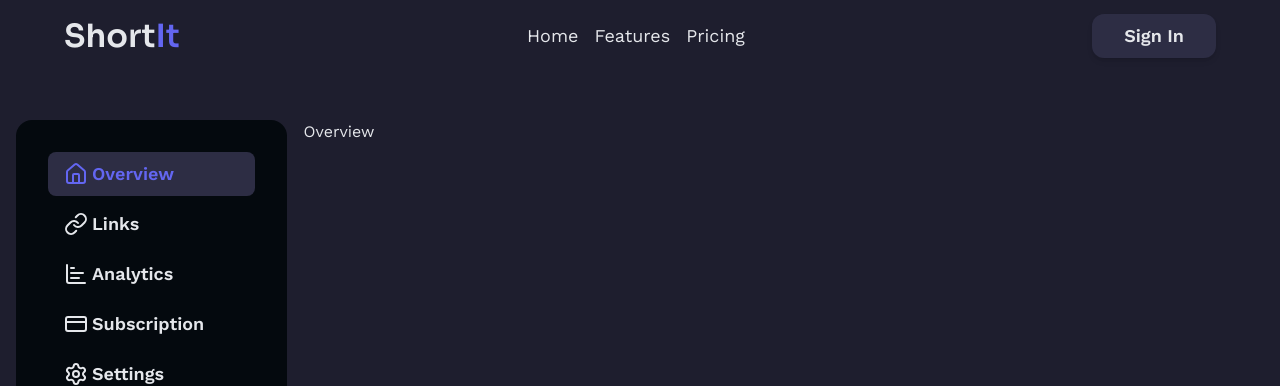
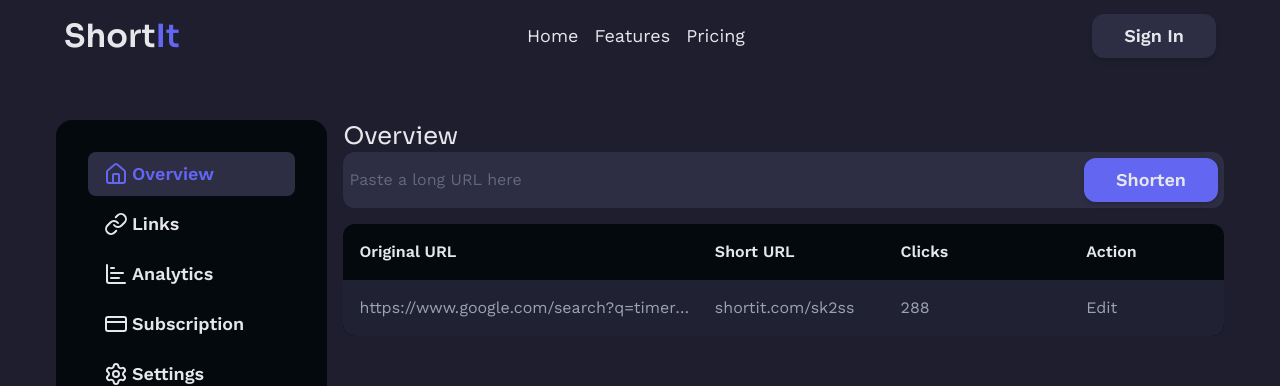
Before and after one commit to kosmiadis/ShortIt-Frontend, a React (Vite) app: page /dashboard in a window 1280 px wide. Shown: the top 386 px of the page. Built offline with nearby package versions, Linux system fonts and the light colour scheme.

Commit message:
Finished creating and styling the url preview custom table

```diff
--- a/src/components/layout/Header.tsx
+++ b/src/components/layout/Header.tsx
@@ -6,7 +6,6 @@
 import { useEffect, useRef, useState } from "react";
 import { Menu } from "lucide-react";
 import { useSidebar } from "@hooks/useSidebar";
-
 
 export default function Header () {
     const { width } = useScreenSize();
@@ -59,9 +58,8 @@
         </nav>
         }
 
-        {(pathname == '/' || (pathname.includes('/dashboard') && width >= breakpoints.laptop)) && <Button important={pageIsScrolled}>Sign In</Button>}
-
-        {width < breakpoints.laptop && pathname.includes('/dashboard') && <Menu size={36} onClick={handleOpenSidebar} />  }
+        { (pathname == '/' || (pathname.includes('/dashboard') && width >= breakpoints.laptop)) && <Button important={pageIsScrolled}>Sign In</Button> }
+        { width < breakpoints.laptop && pathname.includes('/dashboard') && <Menu size={36} onClick={handleOpenSidebar} /> }
 
     </header>
 }
--- a/src/components/layout/Sidebar/Sidebar.tsx
+++ b/src/components/layout/Sidebar/Sidebar.tsx
@@ -30,7 +30,7 @@
 
     </aside>
 
-    return <aside>
+    return <aside className="sticky">
         <nav className="w-full p-md rounded-2xl bg-bg-tertiary flex flex-col justify-between gap-xl">
             <NavigationList />
             <SidebarFooter />
--- a/src/components/layouts/CoreLayout.tsx
+++ b/src/components/layouts/CoreLayout.tsx
@@ -2,9 +2,9 @@
 import { Outlet } from "react-router-dom";
 
 export default function CoreLayout () {
-    return <div className="bg-bg-primary text-text-primary **:duration-100 w-full flex flex-col gap-8 min-h-screen">
+    return <div className="bg-bg-primary text-text-primary **:duration-100 flex flex-col gap-8 min-h-screen">
         <Header />
-        <main className="flex p-sm w-full max-w-(--max-width) mx-auto">
+        <main className="p-sm w-full max-w-(--max-width) mx-auto">
             <Outlet />
         </main>
     </div>
--- a/src/components/layouts/DashboardLayout.tsx
+++ b/src/components/layouts/DashboardLayout.tsx
@@ -2,7 +2,7 @@
 import { Outlet } from "react-router-dom";
 
 export default function DashboardLayout () {
-    return <div className="grid grid-cols-[min-content_1fr] gap-4">
+    return <div className="w-full laptop:grid laptop:grid-cols-[min-content_1fr] gap-4">
         <Sidebar />
         <section>
             <Outlet/>
--- a/src/components/pages/Dashboard/Overview.tsx
+++ b/src/components/pages/Dashboard/Overview.tsx
@@ -1,5 +1,28 @@
+import Input from "@components/ui/Input";
+import NavigationLink from "@components/ui/NavigationLink";
+
 export default function Overview () {
     return <div>
-        Overview
+        <h1 className="text-2xl">Overview</h1>
+        <div className="flex flex-col gap-sm">
+            <Input className="w-full" placeholder="Paste a long URL here" withActionButton actionBtnText={'Shorten'} actionFn={() => {}}/>
+
+            <div className="url-preview-table">
+                <div className="url-preview-table-head">
+                    <p>Original URL</p>
+                    <p>Short URL</p>
+                    <p className="hidden laptop:flex">Clicks</p>
+                    <p>Action</p>
+                </div>
+                <ul className="flex flex-col text-text-secondary">
+                    <li className="url-preview-table-row">
+                        <p className="text-nowrap overflow-hidden text-ellipsis">https://www.google.com/search?q=timer&oq=timer&gs_lcrp=EgZjaHJvbWUqBggAEEUYOzIGCAAQRRg70gEHMzQzajBqN6gCALACAA&sourceid=chrome&ie=UTF-8</p>
+                        <p>shortit.com/sk2ss</p>
+                        <p className="hidden laptop:flex">288</p>
+                        <NavigationLink className="text-md hover:text-accent-hover" to={'/[url-details-page]'}>Edit</NavigationLink>
+                    </li>
+                </ul>
+            </div>
+        </div>
     </div>
 }
--- a/src/index.css
+++ b/src/index.css
@@ -46,7 +46,7 @@
     --margin-sm: 1rem;
 
     --default-transition-duration: 100ms;
-    --max-width: 1400px;
+    --max-width: 1200px;
 
     --font-accent: "Sora", sans-serif;
 
@@ -85,6 +85,18 @@
     .auth-input {
         @apply duration-0 bg-bg-secondary px-sm py-2 outline-none focus:border-1 focus:border-accent rounded-xl
     }
+
+    .url-preview-table {
+        @apply w-full flex flex-col bg-bg-tertiary rounded-xl min-w-[500px] tablet:min-w-full overflow-x-scroll tablet:overflow-hidden
+    }
+
+    .url-preview-table-head {
+        @apply p-sm grid grid-cols-[50%_30%_20%] laptop:grid-cols-[40%_20%_20%_20%] gap-sm font-semibold
+    }
+
+    .url-preview-table-row {
+        @apply last:rounded-b-xl p-sm grid grid-cols-[50%_30%_20%] laptop:grid-cols-[40%_20%_20%_20%] gap-sm odd:bg-bg-secondary/70 even:bg-bg-tertiary/10
+    }
 }
 
 @layer base {
```
